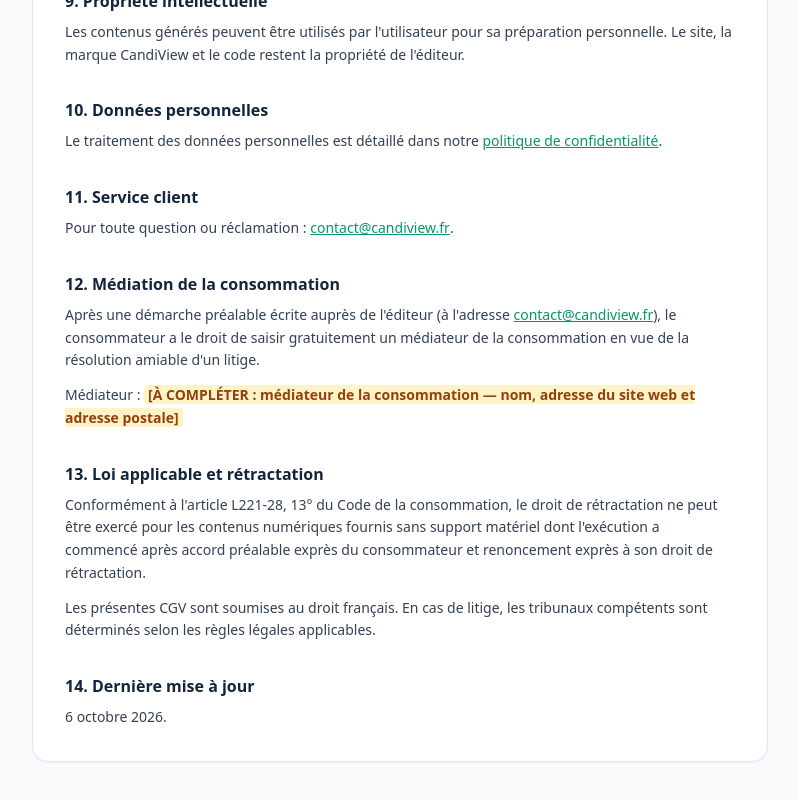
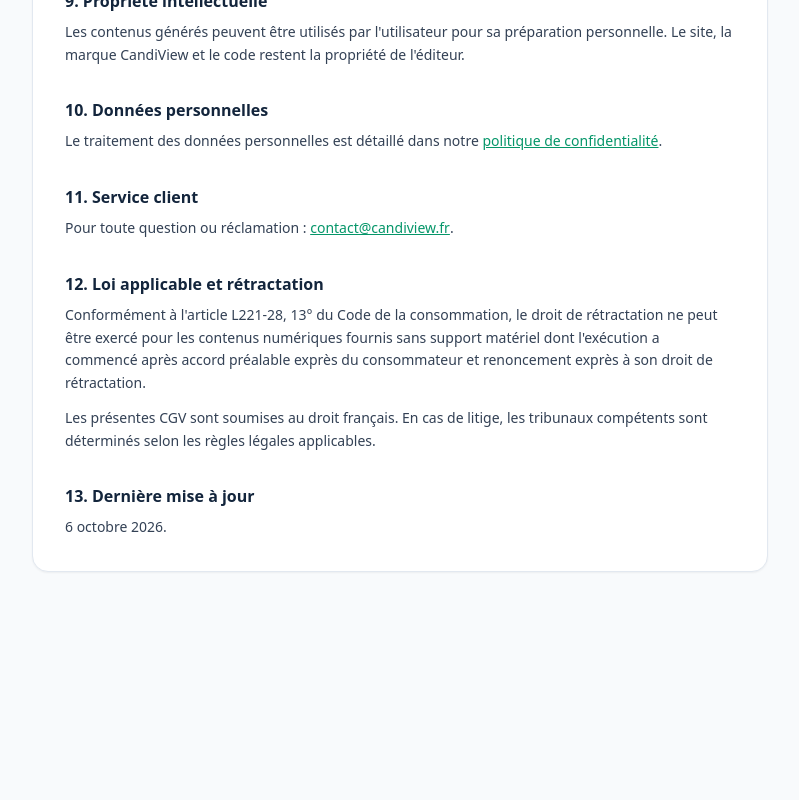
Before and after one commit to mathispg-code/saas-entretien, a Next.js app: page /cgv in a window 1280 px wide. Shown: the part 1683-2483 px from the top of the page, without its empty margins (240-1039 px from the left). After the commit the page ends 2303 px from the top, so only its background shows below. Built offline with nearby package versions, Linux system fonts and the light colour scheme.

Commit message:
Retire l'article sur la mediation des CGV pour l'instant
Les articles suivants sont renumerotes (loi applicable = 12, mise a jour =
13). TODO.md : l'article est a remettre avant l'ouverture aux clients, une
fois un mediateur choisi.

Co-Authored-By: Claude Sonnet 5.5 <noreply@anthropic.com>

```diff
--- a/app/cgv/page.tsx
+++ b/app/cgv/page.tsx
@@ -6,14 +6,6 @@ export const metadata: Metadata = {
 };
 
 const CONTACT_EMAIL = "contact@candiview.fr";
-
-function ToComplete({ label }: { label: string }) {
-  return (
-    <mark className="rounded bg-amber-100 px-1 font-semibold text-amber-800">
-      [À COMPLÉTER : {label}]
-    </mark>
-  );
-}
 
 function MailLink() {
   return (
@@ -205,23 +197,7 @@ export default function Cgv() {
 
           <section>
             <h2 className="text-base font-semibold text-navy-800">
-              12. Médiation de la consommation
-            </h2>
-            <p className="mt-2">
-              Après une démarche préalable écrite auprès de l&apos;éditeur (à
-              l&apos;adresse <MailLink />), le consommateur a le droit de saisir
-              gratuitement un médiateur de la consommation en vue de la
-              résolution amiable d&apos;un litige.
-            </p>
-            <p className="mt-3">
-              Médiateur :{" "}
-              <ToComplete label="médiateur de la consommation — nom, adresse du site web et adresse postale" />
-            </p>
-          </section>
-
-          <section>
-            <h2 className="text-base font-semibold text-navy-800">
-              13. Loi applicable et rétractation
+              12. Loi applicable et rétractation
             </h2>
             <p className="mt-2">
               Conformément à l&apos;article L221-28, 13° du Code de la
@@ -239,7 +215,7 @@ export default function Cgv() {
 
           <section>
             <h2 className="text-base font-semibold text-navy-800">
-              14. Dernière mise à jour
+              13. Dernière mise à jour
             </h2>
             <p className="mt-2">6 octobre 2026.</p>
           </section>
```
Also changed, not shown: 1 other file (tests, documents, lock files or other folders).
